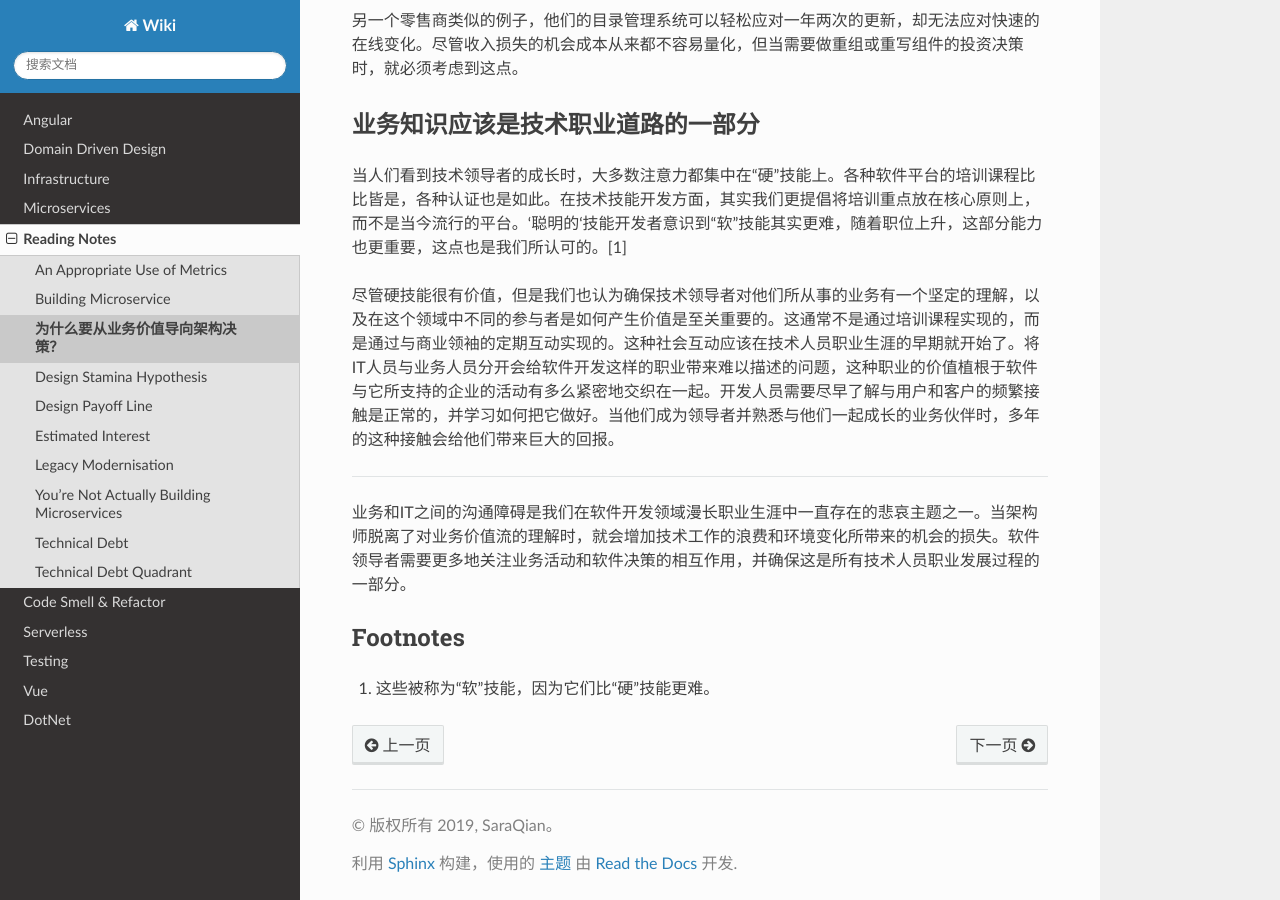
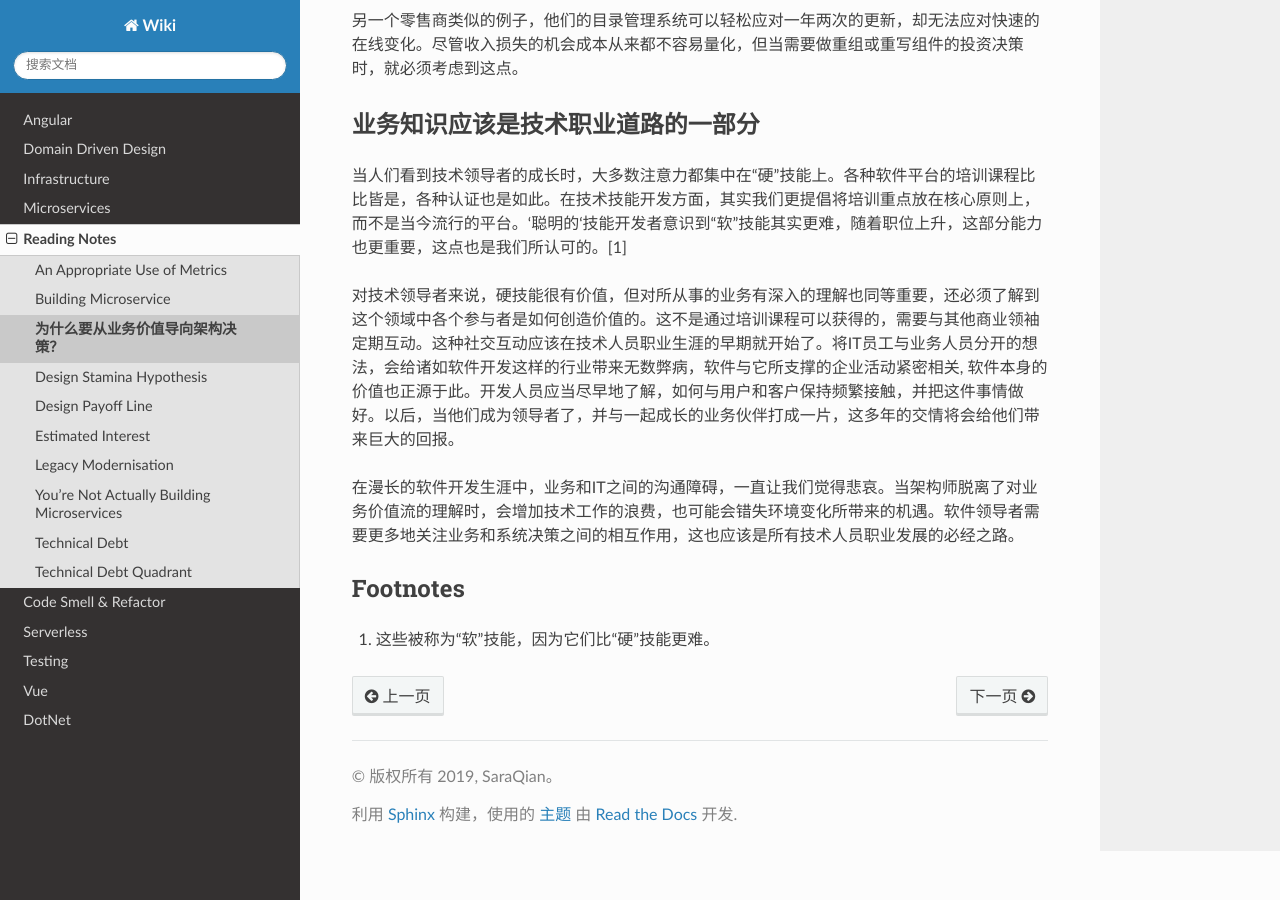
Before and after one commit to abigail830/Sphinx_wiki, a Sphinx documentation site: the page built from source/Reading/Business-Value-as-an-Architectural-Attribute.rst, in a window 1280 px wide and 900 px high, scrolled down 3188 px. Built offline with Sphinx 7.4.7 and the Read the Docs theme 2.0.0, drawn with Linux system fonts in a browser that asks for light colours.

Commit message:
Update Business-Value-as-an-Architectural-Attribute.rst

```diff
--- a/source/Reading/Business-Value-as-an-Architectural-Attribute.rst
+++ b/source/Reading/Business-Value-as-an-Architectural-Attribute.rst
@@ -75,12 +75,9 @@
 
 当人们看到技术领导者的成长时，大多数注意力都集中在“硬”技能上。各种软件平台的培训课程比比皆是，各种认证也是如此。在技术技能开发方面，其实我们更提倡将培训重点放在核心原则上，而不是当今流行的平台。‘聪明的‘技能开发者意识到“软”技能其实更难，随着职位上升，这部分能力也更重要，这点也是我们所认可的。[1]
 
-尽管硬技能很有价值，但是我们也认为确保技术领导者对他们所从事的业务有一个坚定的理解，以及在这个领域中不同的参与者是如何产生价值是至关重要的。这通常不是通过培训课程实现的，而是通过与商业领袖的定期互动实现的。这种社会互动应该在技术人员职业生涯的早期就开始了。将IT人员与业务人员分开会给软件开发这样的职业带来难以描述的问题，这种职业的价值植根于软件与它所支持的企业的活动有多么紧密地交织在一起。开发人员需要尽早了解与用户和客户的频繁接触是正常的，并学习如何把它做好。当他们成为领导者并熟悉与他们一起成长的业务伙伴时，多年的这种接触会给他们带来巨大的回报。
+对技术领导者来说，硬技能很有价值，但对所从事的业务有深入的理解也同等重要，还必须了解到这个领域中各个参与者是如何创造价值的。这不是通过培训课程可以获得的，需要与其他商业领袖定期互动。这种社交互动应该在技术人员职业生涯的早期就开始了。将IT员工与业务人员分开的想法，会给诸如软件开发这样的行业带来无数弊病，软件与它所支撑的企业活动紧密相关, 软件本身的价值也正源于此。开发人员应当尽早地了解，如何与用户和客户保持频繁接触，并把这件事情做好。以后，当他们成为领导者了，并与一起成长的业务伙伴打成一片，这多年的交情将会给他们带来巨大的回报。
 
-
------------
-
-业务和IT之间的沟通障碍是我们在软件开发领域漫长职业生涯中一直存在的悲哀主题之一。当架构师脱离了对业务价值流的理解时，就会增加技术工作的浪费和环境变化所带来的机会的损失。软件领导者需要更多地关注业务活动和软件决策的相互作用，并确保这是所有技术人员职业发展过程的一部分。
+在漫长的软件开发生涯中，业务和IT之间的沟通障碍，一直让我们觉得悲哀。当架构师脱离了对业务价值流的理解时，会增加技术工作的浪费，也可能会错失环境变化所带来的机遇。软件领导者需要更多地关注业务和系统决策之间的相互作用，这也应该是所有技术人员职业发展的必经之路。
 
 
 Footnotes
```
